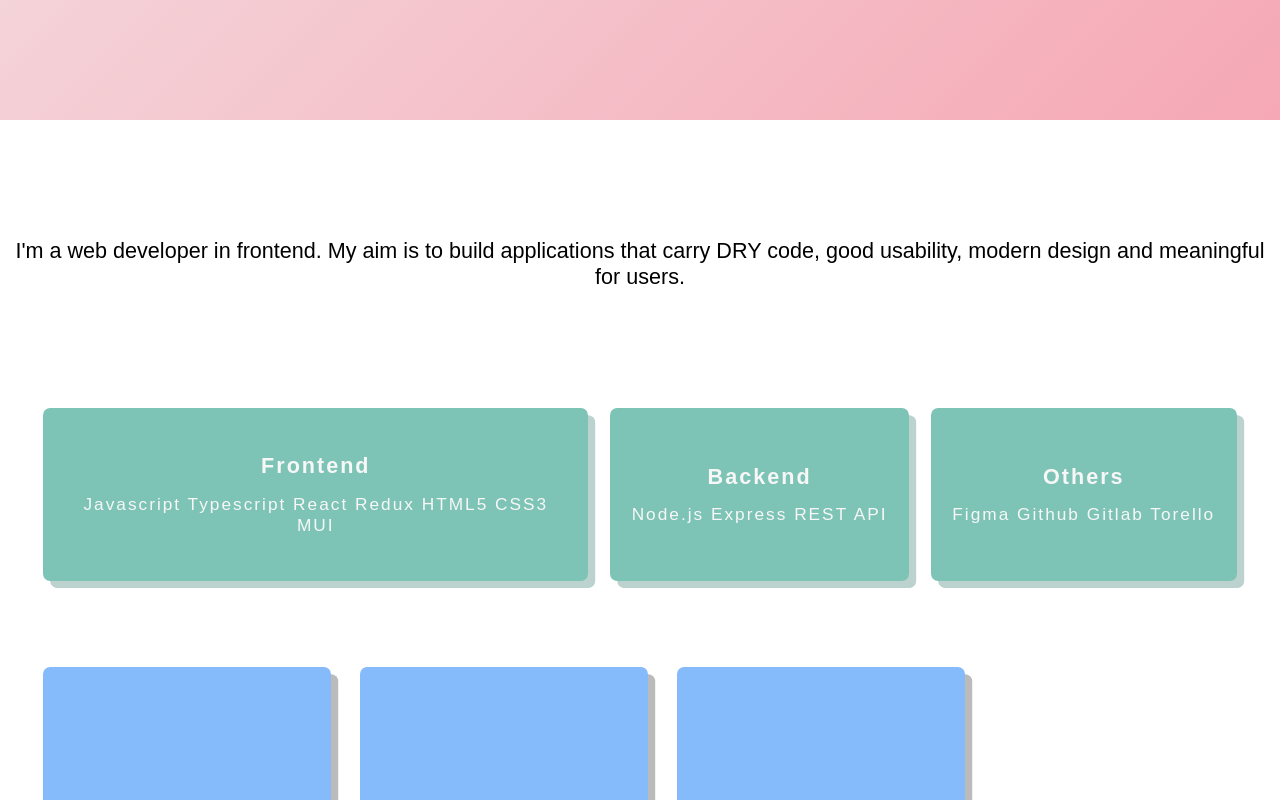
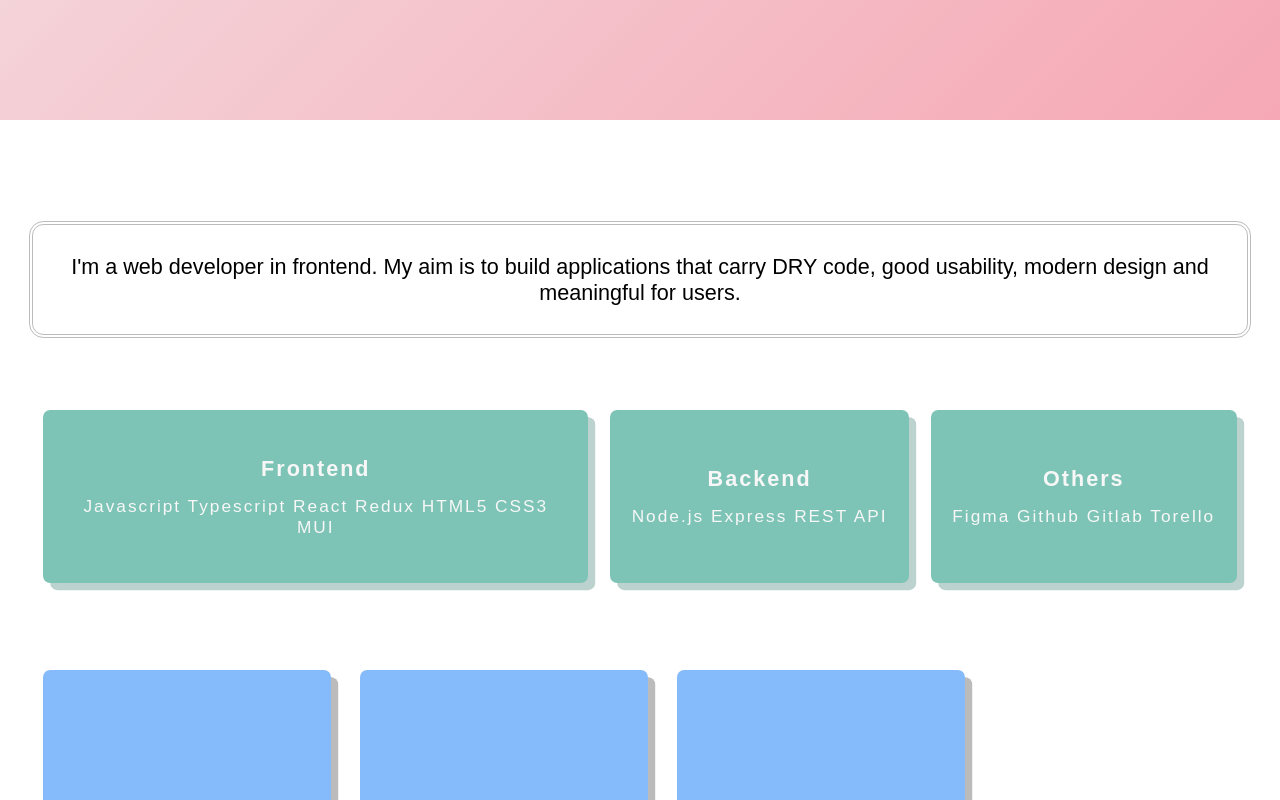
Before and after one commit to makiyo-ronkko/makiyo-app, a React (Create React App) app: page / in a window 1280 px wide. Shown: the part 680-1480 px from the top of the page. Built offline with nearby package versions, Linux system fonts and the light colour scheme.

Commit message:
master: style updates

```diff
--- a/src/components/App/App.module.css
+++ b/src/components/App/App.module.css
@@ -123,6 +123,15 @@
 	}
 }
 
+.description {
+	border-radius: 1rem;
+	border: var(--color-cloud) 4px double;
+	padding: 2rem;
+	margin: 2rem;
+	text-align: center;
+	font-size: 1.5rem;
+}
+
 .name {
 	color: var(--color-default);
 	font-size: 3rem;
@@ -136,7 +145,7 @@
 	display: flex;
 	align-items: center;
 	flex-direction: column;
-	gap: 5rem;
+	gap: 3rem;
 	padding: 5rem 0;
 }
 
--- a/src/components/App/App.tsx
+++ b/src/components/App/App.tsx
@@ -14,7 +14,7 @@ export const App = () => {
 			</div>
 
 			<div className={AppStyles.section3}>
-				<p className={`${AppStyles.text} ${AppStyles.height}`}>
+				<p className={AppStyles.description}>
 					I'm a web developer in frontend. My aim is to build applications that
 					carry DRY code, good usability, modern design and meaningful for
 					users.
--- a/src/routes/error.tsx
+++ b/src/routes/error.tsx
@@ -6,7 +6,7 @@ export const ErrorPage = () => {
 	const error: any = useRouteError();
 	return (
 		<div className={`${errorStyle.errorWrapper} ${appStyles.gradient1}`}>
-			<h2 className={errorStyle.h2}>This page is under maintenance.</h2>
+			<h2 className={errorStyle.h2}>This page is under maintenance</h2>
 			<p>
 				<i>{error.statusText || error.message}</i>
 			</p>
```
